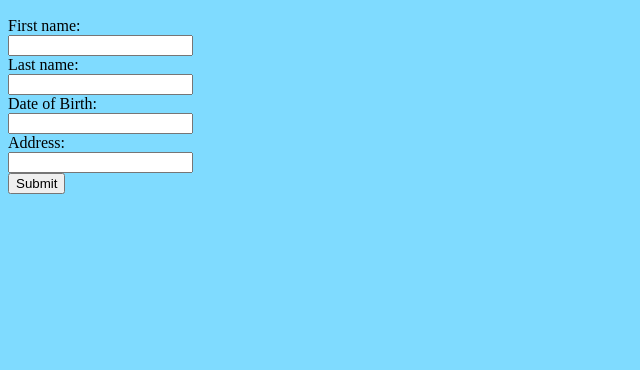
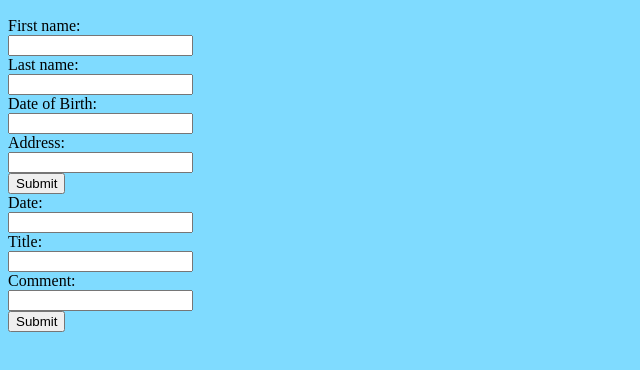
Before and after one commit to NoahAl777/paperless-project, a plain HTML site: page index.html in a window 1280 px wide. Shown: the part 110-480 px from the top of the page, without its empty margins (0-640 px from the left). Drawn offline with Linux system fonts and the light colour scheme; no server answers.

Commit message:
add comment form markup

```diff
--- a/index.html
+++ b/index.html
@@ -31,6 +31,17 @@
       <input type="submit" value="Submit">
     </form>
   </div>
+  <div class="comment-form">
+    <form class="comment-form">
+      <label for="date">Date:</label><br>
+      <input type="text" id="date" name="date"><br>
+      <label for="title">Title:</label><br>
+      <input type="text" id="title" name="title"><br>
+      <label for="content">Comment:</label><br>
+      <input type="textarea" id="content" name:"content"><br>
+      <input type="submit" value="Submit">
+    </form>
+  </div>
 </body>
 
 </html>
```
